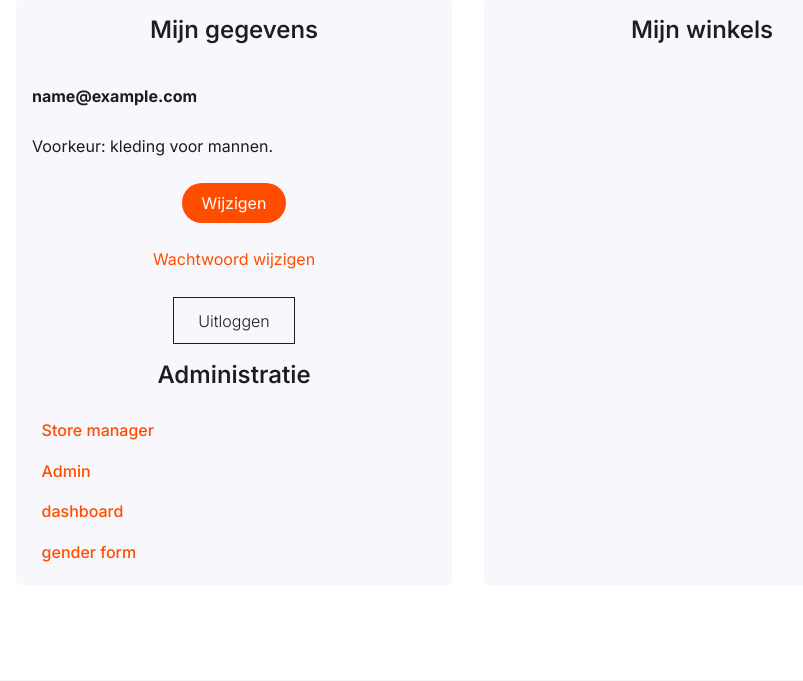
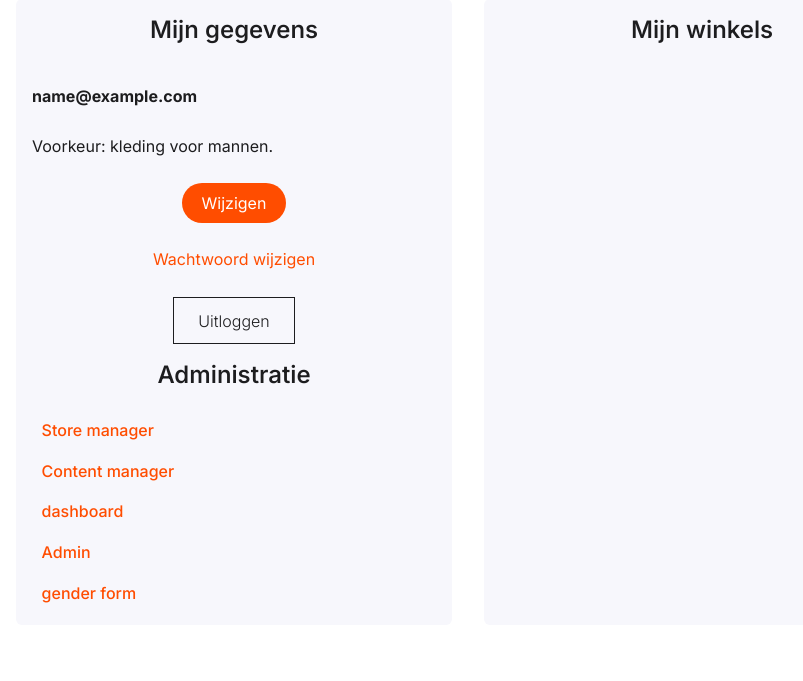
Before and after one commit to SaleDrop-DEV/deal-app-v2, a Django app: page /accounts/profile/ in a window 1280 px wide. Shown: the part 120-801 px from the top of the page, without its empty margins (172-975 px from the left). Run offline with Django 5.2, Linux system fonts and the light colour scheme; the visitor is signed in with stand-in values (Sample User, id 1); data comes from the database, SQL or seed files in the repository; data that the repository does not hold is empty; parts of the project's set-up code (start-up, migrations or seed data) failed here and were passed over; some libraries are stand-ins or nearby versions.

Commit message:
fix account admin

```diff
--- a/templates/account/account.html
+++ b/templates/account/account.html
@@ -204,9 +204,10 @@
                 <h3 style="text-align: center;">Administratie</h3>
                 <ul class="admin-nav-menu">
                     <li><a href="{% url 'stores_manager' %}">Store manager</a></li>
+                    <li><a href="{% url 'static_content_manager' %}">Content manager</a></li>
+                    <li><a href="{% url 'admin_dashboard' %}">dashboard</a></li>
                     <li><a href="/admin-app/">Admin</a></li>
                     <!-- Add more admin links here -->
-                    <li><a href="{% url 'admin_dashboard' %}">dashboard</a></li>
                     <li><a href="{% url 'complete_profile' %}">gender form</a></li>
 
                 </ul>
```
